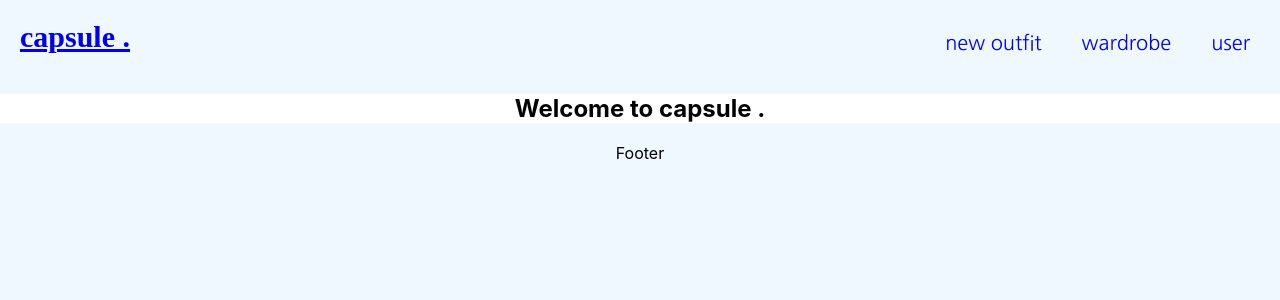
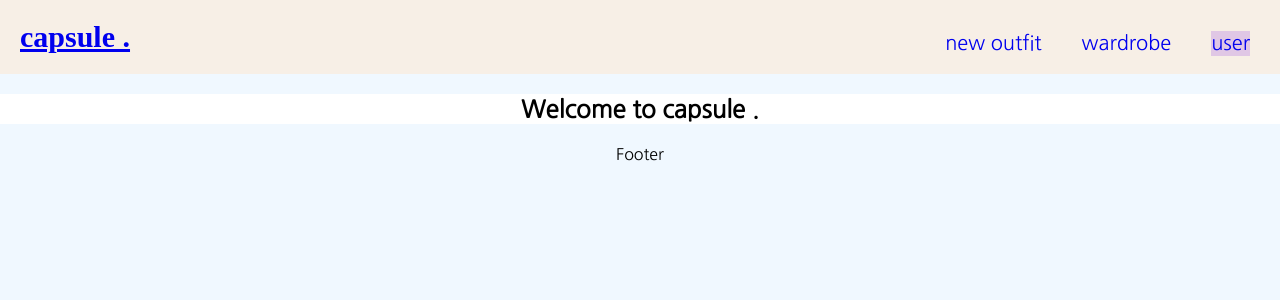
Before and after one commit to chamomiletay/capsule-frontend, a React (Create React App) app: page / in a window 1280 px wide. In both pictures the pointer is over the item "user". Shown: the top 300 px of the page. Built offline with nearby package versions, Linux system fonts and the light colour scheme; a web font is replaced by a local one.

Commit message:
Additional Header styling

```diff
--- a/src/components/Header.css
+++ b/src/components/Header.css
@@ -22,6 +22,11 @@ li {
     font-family: 'Nanum Gothic', sans-serif;
 }
 
+li:hover {
+    background-color: rgba(137, 43, 226, 0.209);
+}
+
 .container {
     display: flex;
+    background-color: rgba(255, 228, 196, 0.426);
 }
--- a/src/components/Header.js
+++ b/src/components/Header.js
@@ -1,14 +1,8 @@
 //----- Imports -----//
 import React from 'react'
 import { Link } from 'react-router-dom'
-// import ReactDOM from 'react-dom'
-// import { FontAwesomeIcon } from '@fortawesome/react-fontawesome'
-// import { faShirt } from '@fortawesome/free-solid-svg-icons'
 import './Header.css';
 
-// const element = <FontAwesomeIcon icon={faShirt} />
-
-// ReactDOM.render(element, document.body)
 
 const Header = () => {
   return (
--- a/src/components/Main.css
+++ b/src/components/Main.css
@@ -1,5 +1,6 @@
 body {
     background-color: aliceblue;
+    font-family: 'Nanum Gothic', sans-serif;
 }
 
 .main {
```
